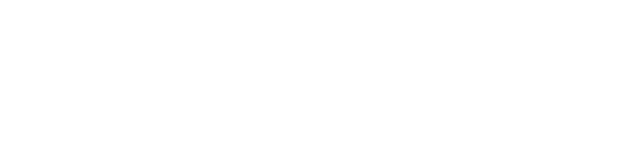
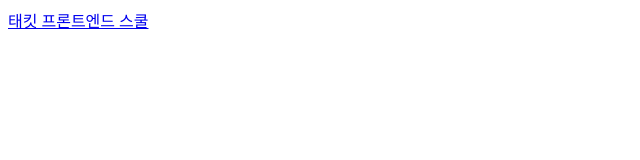
Before and after one commit to learn-git-2024/learn-stash, a plain HTML site: page index.html in a window 1280 px wide. Shown: the whole page, without its empty margins (0-640 px from the left). Drawn offline with Linux system fonts and the light colour scheme.

Commit message:
stash 연습해보기

```diff
--- a/index.html
+++ b/index.html
@@ -1,2 +1,4 @@
 <!DOCTYPE html>
 <html></html>
+
+<a href=”https://techit.education/school”>태킷 프론트엔드 스쿨</a>
--- a/style.css
+++ b/style.css
@@ -4,3 +4,5 @@
 body {
   color: #121212;
 }
+
+a{ text-decoration: none; }
```
